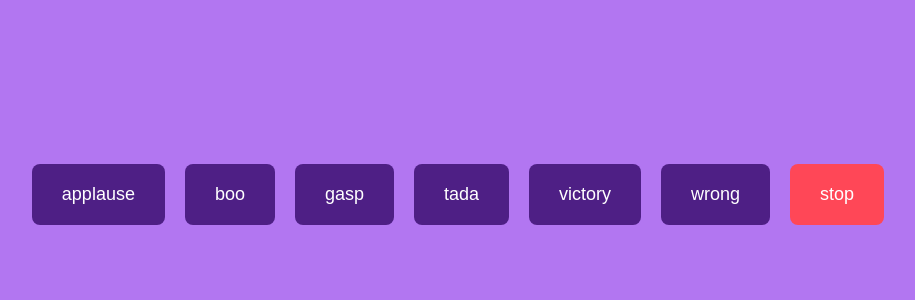
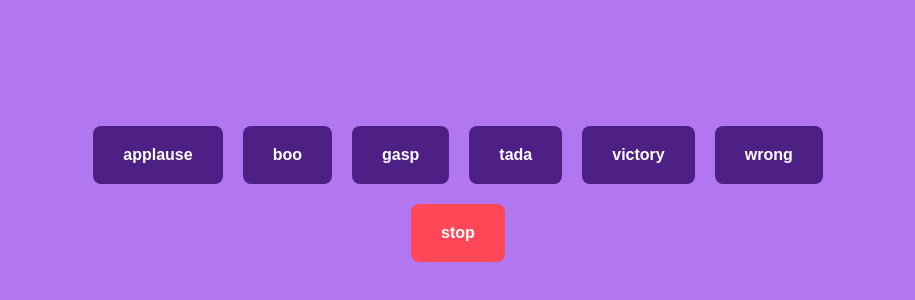
Before and after one commit to acciojob/Soundbar-Yashwanthburgur, a website: page main.html in a window 1280 px wide. Shown: the part 206-506 px from the top of the page, without its empty margins (182-1097 px from the left). Drawn offline with Linux system fonts and the light colour scheme.

Commit message:
created a submission

```diff
--- a/script.js
+++ b/script.js
@@ -1,6 +1,6 @@
-let currentAudio = null;  // ← YOU COMMENTED THIS OUT!
+let currentAudio = null;
 
-document.querySelectorAll("#buttons .btn").forEach(btn => {
+document.querySelectorAll("#buttons .btn").forEach(function(btn) {
     btn.addEventListener("click", function() {
         const soundName = btn.textContent.trim();
 
@@ -8,7 +8,6 @@ document.querySelectorAll("#buttons .btn").forEach(btn => {
             if (currentAudio) {
                 currentAudio.pause();
                 currentAudio.currentTime = 0;
-                currentAudio = null;
             }
             return;
         }
--- a/styles.css
+++ b/styles.css
@@ -6,11 +6,15 @@ body {
     height: 100vh;
     margin: 0;
     padding: 0;
+    font-family: Arial, sans-serif;
 }
 
 #buttons {
     display: flex;
     gap: 20px;
+    flex-wrap: wrap;
+    justify-content: center;
+    max-width: 800px;
 }
 
 .btn {
@@ -18,14 +22,11 @@ body {
     border: none;
     background: #4e1f85;
     color: white;
-    font-size: 18px;
+    font-size: 16px;
     border-radius: 8px;
     cursor: pointer;
-    transition: all 0.3s ease;  /* ← ADD THIS */
-}
-
-.stop {
-    background: #ff4757;
+    transition: all 0.3s ease;
+    font-weight: bold;
 }
 
 .btn:hover {
@@ -33,7 +34,11 @@ body {
     transform: scale(1.05);
 }
 
-.stop:hover {
+.btn.stop {
+    background: #ff4757;
+}
+
+.btn.stop:hover {
     background: #ff3742;
     transform: scale(1.05);
 }
```
Also changed, not shown: main.html (indentation only).
